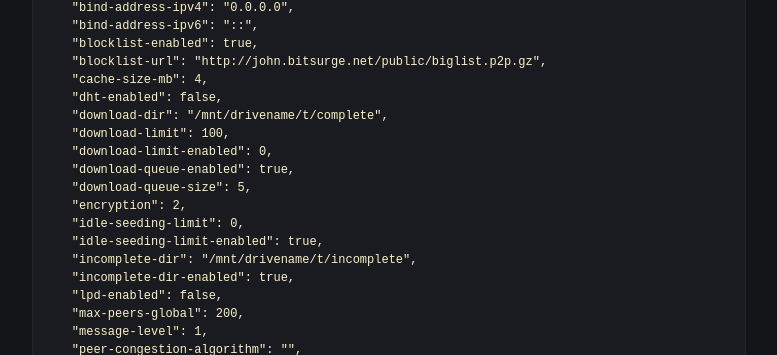
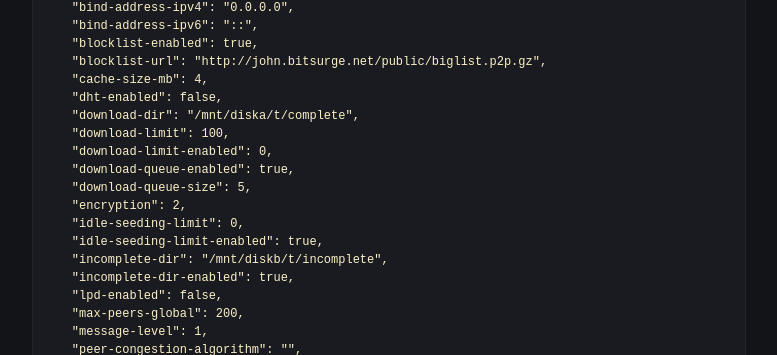
Before and after one commit to robert-marshall/xyz, a Jekyll site: the page built from _posts/2020-12-11-setup-transmission-daemon.md, in a window 1280 px wide and 1400 px high, scrolled down 560 px. Shown: the part 403-758 px from the top of the window, without its empty margins (251-1028 px from the left). Built offline with Jekyll 4.4.1, drawn with Linux system fonts in a browser that asks for light colours; some of the changed text lies outside the part shown.

Commit message:
whooooooooooooooooooooooooooo

```diff
--- a/_posts/2020-12-11-setup-transmission-daemon.md
+++ b/_posts/2020-12-11-setup-transmission-daemon.md
@@ -44,7 +44,7 @@ $EDITOR /etc/transmission-daemon/settings.json
     "blocklist-url": "http://john.bitsurge.net/public/biglist.p2p.gz",
     "cache-size-mb": 4,
     "dht-enabled": false,
-    "download-dir": "/mnt/drivename/t/complete",
+    "download-dir": "/mnt/diska/t/complete",
     "download-limit": 100,
     "download-limit-enabled": 0,
     "download-queue-enabled": true,
@@ -52,7 +52,7 @@ $EDITOR /etc/transmission-daemon/settings.json
     "encryption": 2,
     "idle-seeding-limit": 0,
     "idle-seeding-limit-enabled": true,
-    "incomplete-dir": "/mnt/drivename/t/incomplete",
+    "incomplete-dir": "/mnt/diskb/t/incomplete",
     "incomplete-dir-enabled": true,
     "lpd-enabled": false,
     "max-peers-global": 200,
```
Also changed, not shown: _posts/2020-12-15-transmission-daemon-pushover-notifications.md (+2 -2 lines).
